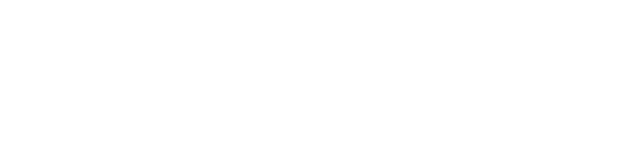
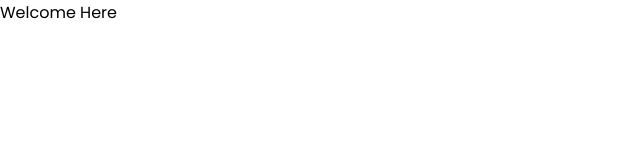
Before and after one commit to PolandPanda/text-animation, a plain HTML site: page index.html in a window 1280 px wide. Shown: the whole page, without its empty margins (0-640 px from the left). Drawn offline with Linux system fonts and the light colour scheme.

Commit message:
basic html&css

```diff
--- a/css/style.css
+++ b/css/style.css
@@ -0,0 +1,8 @@
+@import url('https://fonts.googleapis.com/css2?family=Poppins&display=swap');
+
+* {
+    margin: 0;
+    padding: 0;
+    box-sizing: border-box;
+    font-family: "Poppins", sans-serif;
+}
--- a/index.html
+++ b/index.html
@@ -9,7 +9,14 @@
 </head>
 
 <body>
-
+    <div class="container">
+        <span class="text1">
+            Welcome
+        </span>
+        <span class="text2">
+            Here
+        </span>
+    </div>
 </body>
 
 </html>
```
